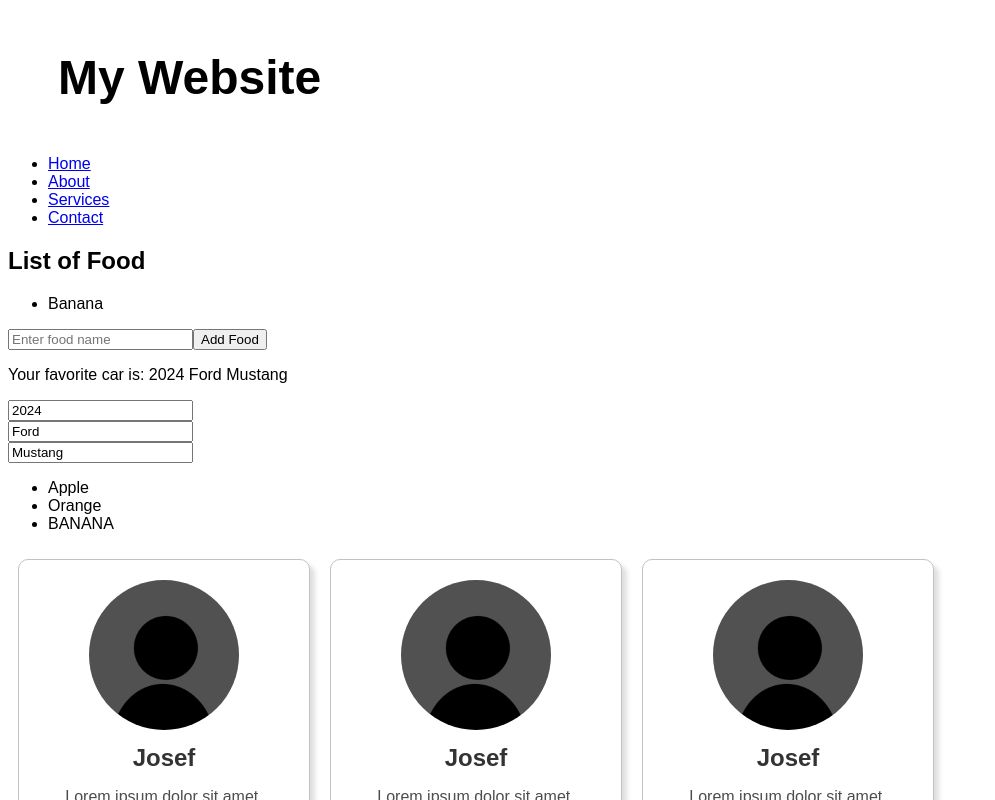
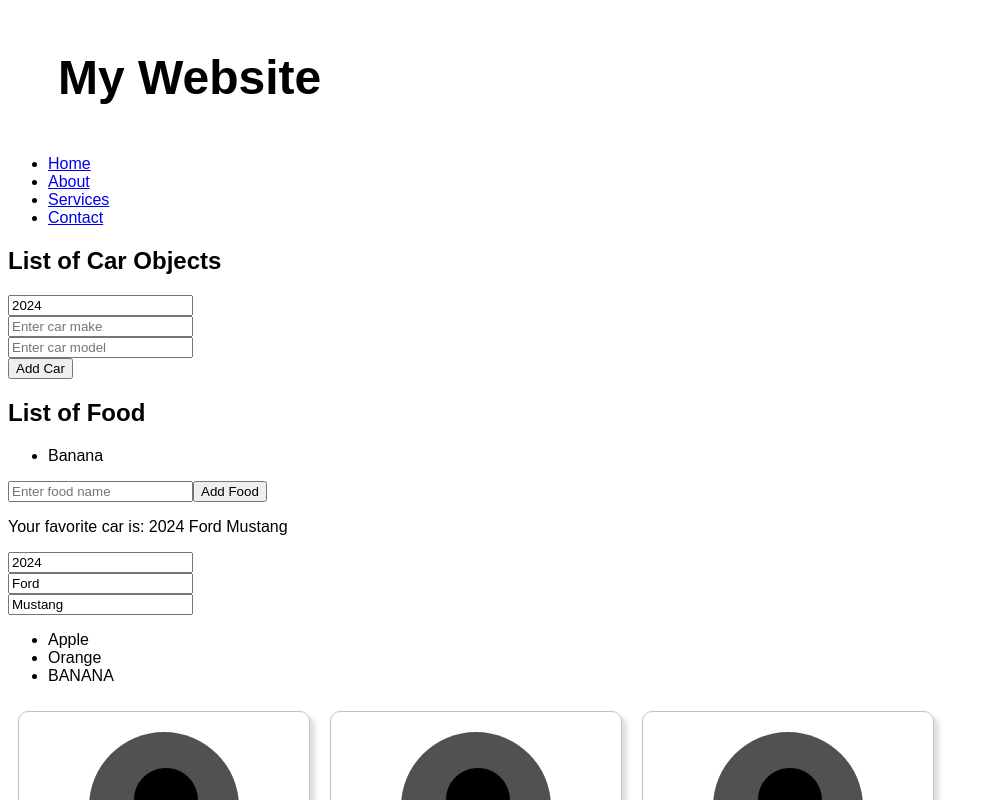
Before and after one commit to Josef-web/Learning-React, a React (Vite) app: page / in a window 1280 px wide. Shown: the top 800 px of the page, without its empty margins (0-995 px from the left). Built offline with nearby package versions, Linux system fonts and the light colour scheme.

Commit message:
Update Array of Objects state

```diff
--- a/src/App.jsx
+++ b/src/App.jsx
@@ -13,6 +13,7 @@
 import ColorPicker from "./ColorPicker.jsx";
 import Car from "./Car.jsx";
 import ArrayList from "./ArrayList.jsx";
+import ArrayOfObjects from "./ArrayOfObjects.jsx";
 
 
 function App() {
@@ -32,6 +33,7 @@
         return(
         <>
             <Header/>
+            <ArrayOfObjects/>
             <ArrayList/>
             <Car/>
             <Food/>
--- /dev/null
+++ b/src/ArrayOfObjects.jsx
@@ -0,0 +1,59 @@
+import React, { useState } from 'react';
+
+
+function ArrayOfObjects() {
+
+    const [cars, setCars] = useState([]);
+    const [carYear, setCarYear] = useState(new Date().getFullYear());
+    const [carMake, setCarMake] = useState("");
+    const [carModel, setCarModel] = useState("");
+
+    function handleAddCar(){
+        const newCar = {year: carYear,
+                             make: carMake,
+                             model: carModel};
+
+        setCars(c => [...c, newCar]);
+
+        setCarYear(new Date().getFullYear());
+        setCarMake("");
+        setCarModel("");
+    }
+
+    function handleRemoveCar(index){
+        setCars(c => c.filter((_,i) => i !== index));
+    }
+
+    function handleYearChange(event){
+        setCarYear(event.target.value);
+    }
+
+    function handleMakeChange(event){
+        setCarMake(event.target.value);
+    }
+
+    function handleModelChange(event){
+        setCarModel(event.target.value);
+    }
+
+    return (
+        <div>
+            <h2>List of Car Objects</h2>
+            <ul>
+                {cars.map((car, index) =>
+                    <li key={index}>
+                        {car.year} {car.make} {car.model} <button onClick={() => handleRemoveCar(index)}>Remove</button>
+                    </li>)}
+            </ul>
+
+            <input type="number" value={carYear} onChange={handleYearChange}/> <br/>
+            <input type="text" value={carMake} onChange={handleMakeChange}
+                   placeholder="Enter car make"/><br/>
+            <input type="text" value={carModel} onChange={handleModelChange}
+                   placeholder="Enter car model"/><br/>
+            <button onClick={handleAddCar}>Add Car</button>
+        </div>
+    )
+}
+
+export default ArrayOfObjects;
```
